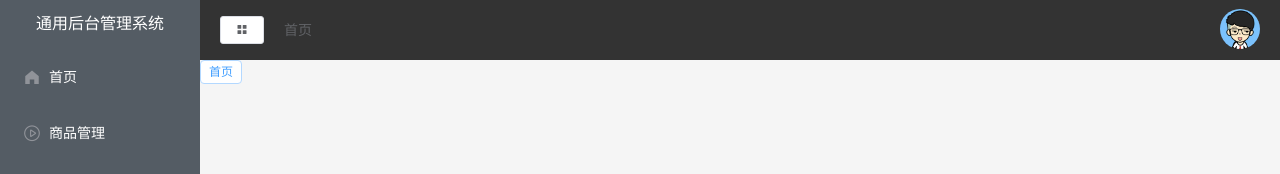
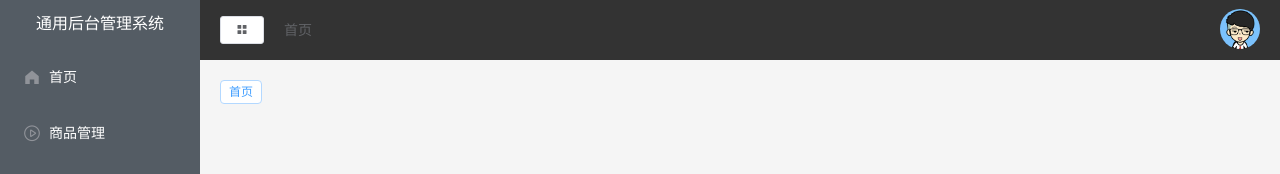
Before and after one commit to KurjaScript/view-manage, a Vue app: page / in a window 1280 px wide. Shown: the top 174 px of the page. Built offline with nearby package versions, Linux system fonts and the light colour scheme.

Commit message:
tag页面样式

```diff
--- a/src/components/CommonTag.vue
+++ b/src/components/CommonTag.vue
@@ -38,3 +38,12 @@ export default {
     },
 }
 </script>
+<style lang="less" scoped>
+.tabs {
+    padding: 20px;
+    .el-tag {
+        margin-right: 15px;
+        cursor: pointer;
+    }
+}
+</style>
```
